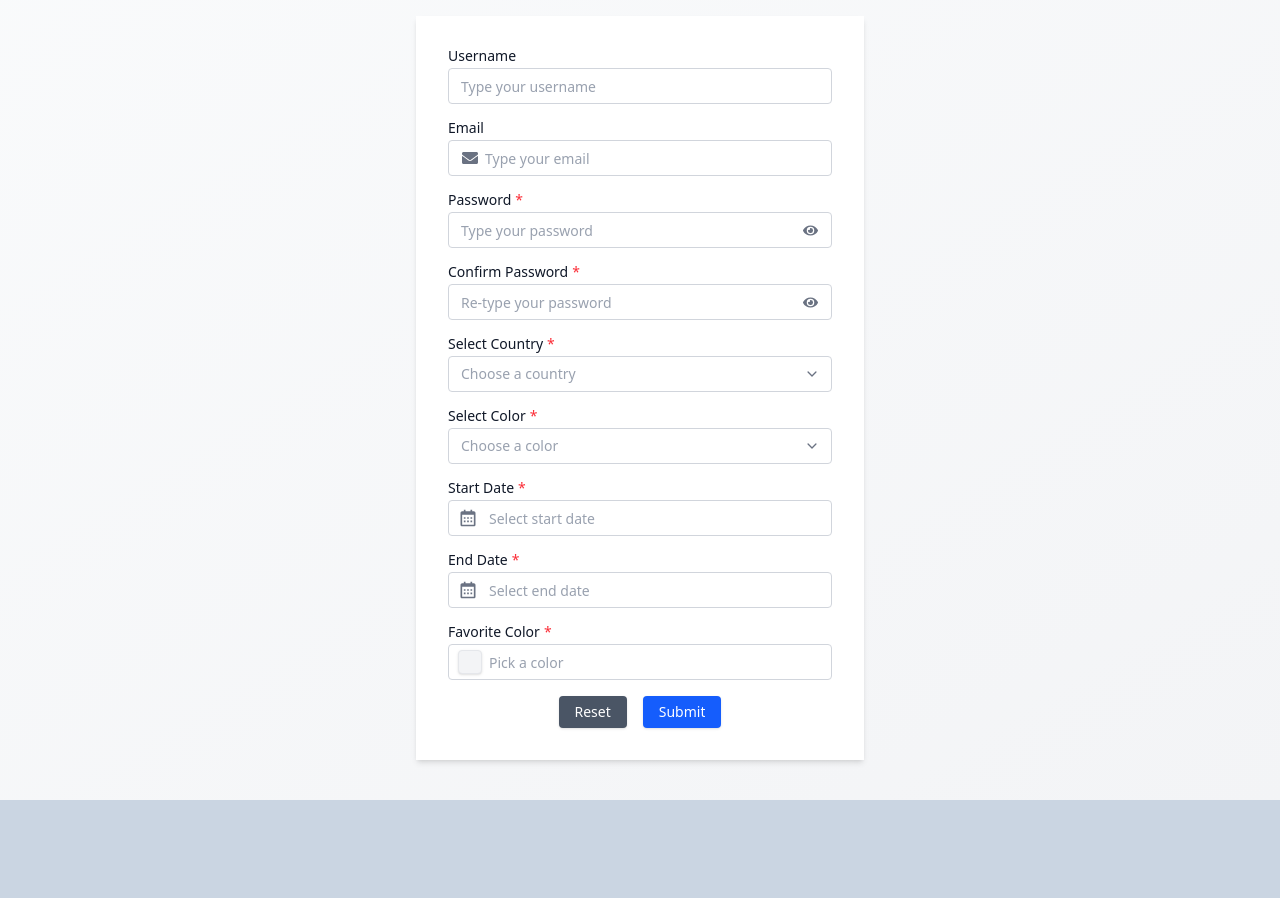
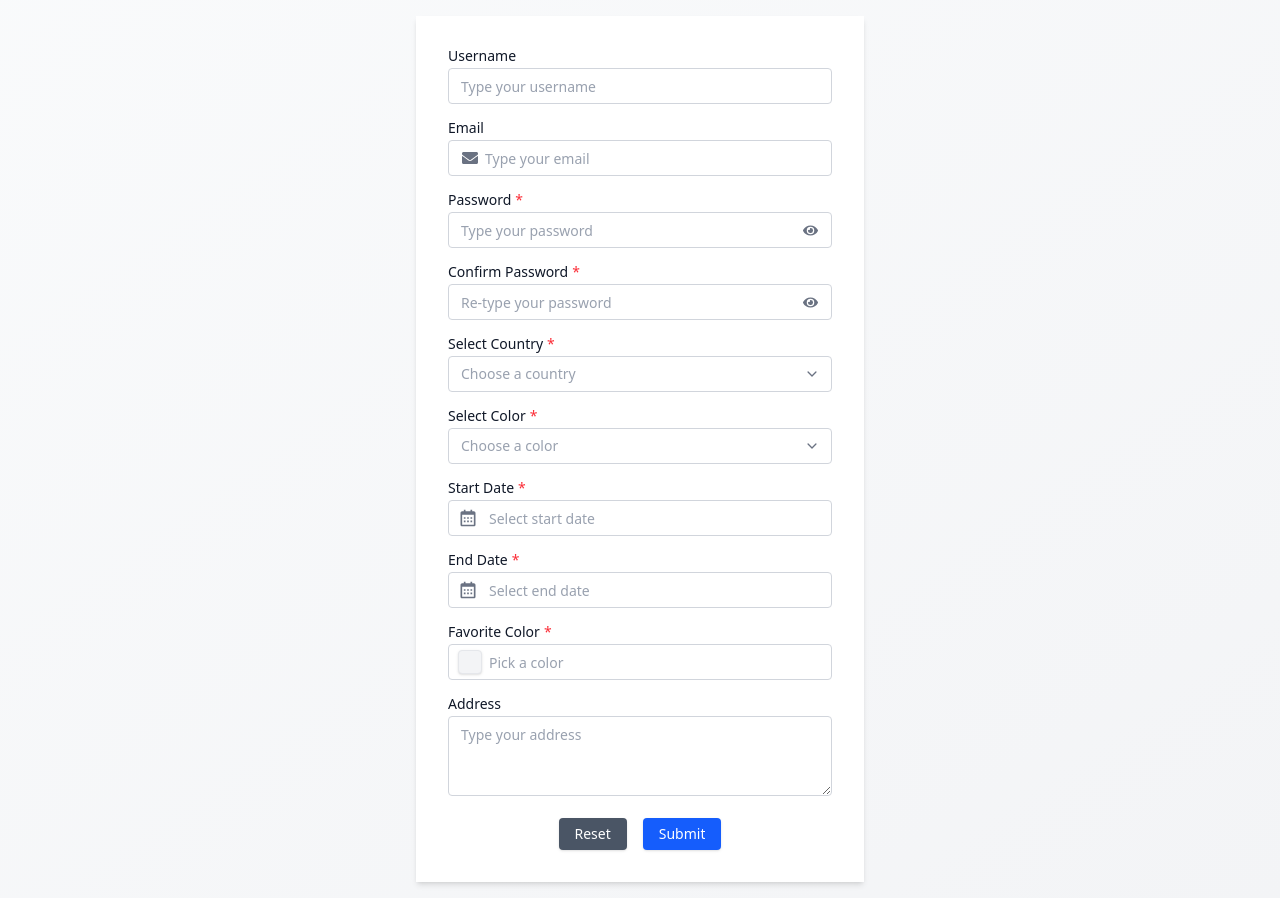
Before and after one commit to semet/syntech-component-library, a React (Vite) app: page / in a window 1280 px wide. Before the commit the page ends 800 px from the top, so only its background shows below. Built offline with nearby package versions, Linux system fonts and the light colour scheme.

Commit message:
feat: add Textarea component

```diff
--- /dev/null
+++ b/src/components/Textarea/Textarea.tsx
@@ -0,0 +1,153 @@
+import { useId, type ComponentProps } from 'react'
+import { twMerge } from 'tailwind-merge'
+import type { VariantProps } from 'tailwind-variants'
+
+import { textareaStyles } from './styles'
+
+type TextareaStylesProps = VariantProps<typeof textareaStyles>
+
+export interface TextareaClassNames {
+  wrapper?: string
+  labelWrapper?: string
+  label?: string
+  asterisk?: string
+  description?: string
+  textareaWrapper?: string
+  textarea?: string
+  errorWrapper?: string
+  error?: string
+}
+
+export interface TextareaProps
+  extends Omit<ComponentProps<'textarea'>, 'size'> {
+  label?: string
+  description?: string
+  withAsterisk?: boolean
+  error?: string
+  variant?: TextareaStylesProps['variant']
+  size?: TextareaStylesProps['size']
+  radius?: TextareaStylesProps['radius']
+  classNames?: TextareaClassNames
+  autosize?: boolean
+  minRows?: number
+  maxRows?: number
+}
+
+export default function Textarea({
+  label,
+  description,
+  withAsterisk = false,
+  error,
+  variant = 'default',
+  size = 'sm',
+  radius = 'sm',
+  disabled = false,
+  className,
+  classNames,
+  autosize = false,
+  minRows,
+  maxRows,
+  onChange,
+  ...props
+}: TextareaProps) {
+  const id = useId()
+
+  const styles = textareaStyles({
+    variant,
+    size,
+    radius,
+    hasError: !!error,
+    disabled,
+    autosize,
+  })
+
+  const handleChange = (e: React.ChangeEvent<HTMLTextAreaElement>) => {
+    if (autosize) {
+      const target = e.target
+      target.style.height = 'auto'
+
+      let newHeight = target.scrollHeight
+
+      if (minRows) {
+        const lineHeight = Number.parseInt(getComputedStyle(target).lineHeight)
+        const minHeight = lineHeight * minRows
+        newHeight = Math.max(newHeight, minHeight)
+      }
+
+      if (maxRows) {
+        const lineHeight = Number.parseInt(getComputedStyle(target).lineHeight)
+        const maxHeight = lineHeight * maxRows
+        newHeight = Math.min(newHeight, maxHeight)
+      }
+
+      target.style.height = `${newHeight}px`
+    }
+
+    onChange?.(e)
+  }
+
+  return (
+    <div className={twMerge([styles.wrapper(), classNames?.wrapper])}>
+      {label && (
+        <div
+          className={twMerge([styles.labelWrapper(), classNames?.labelWrapper])}
+        >
+          <label
+            className={twMerge([styles.label(), classNames?.label])}
+            htmlFor={id}
+          >
+            {label}
+            {withAsterisk && (
+              <span
+                className={twMerge([styles.asterisk(), classNames?.asterisk])}
+              >
+                *
+              </span>
+            )}
+          </label>
+        </div>
+      )}
+
+      {description && (
+        <div
+          className={twMerge([styles.description(), classNames?.description])}
+        >
+          {description}
+        </div>
+      )}
+
+      <div
+        className={twMerge([
+          styles.textareaWrapper(),
+          classNames?.textareaWrapper,
+        ])}
+      >
+        <textarea
+          id={id}
+          disabled={disabled}
+          className={twMerge([
+            styles.textarea(),
+            className,
+            classNames?.textarea,
+          ])}
+          onChange={handleChange}
+          rows={minRows}
+          {...props}
+        />
+
+        {error && (
+          <div
+            className={twMerge([
+              styles.errorWrapper(),
+              classNames?.errorWrapper,
+            ])}
+          >
+            <div className={twMerge([styles.error(), classNames?.error])}>
+              {error}
+            </div>
+          </div>
+        )}
+      </div>
+    </div>
+  )
+}
--- /dev/null
+++ b/src/components/Textarea/index.ts
@@ -0,0 +1,2 @@
+export { default } from './Textarea'
+export type { TextareaProps } from './Textarea'
--- /dev/null
+++ b/src/components/Textarea/styles.ts
@@ -0,0 +1,132 @@
+import { tv } from 'tailwind-variants'
+
+export const textareaStyles = tv({
+  slots: {
+    wrapper: 'flex w-full flex-col gap-1',
+    labelWrapper: 'flex items-center',
+    label: 'text-sm leading-4 font-medium text-gray-900',
+    asterisk: 'ml-1 text-red-500',
+    description: 'mb-1 text-xs text-gray-500',
+    textareaWrapper: 'relative w-full',
+    textarea:
+      'w-full resize-y text-gray-900 transition-all duration-200 outline-none placeholder:text-gray-400',
+    errorWrapper: 'absolute top-full left-0 w-full',
+    error: 'text-xs text-red-600',
+  },
+  variants: {
+    variant: {
+      default: {
+        textarea:
+          'border border-gray-300 bg-white hover:border-gray-400 focus:border-blue-400 focus:ring-1 focus:ring-blue-300',
+      },
+      filled: {
+        textarea:
+          'border border-transparent bg-gray-100 hover:bg-gray-200 focus:border-blue-400 focus:bg-white focus:ring-1 focus:ring-blue-300',
+      },
+      unstyled: {
+        textarea: 'border-none bg-transparent p-0',
+      },
+    },
+    size: {
+      xs: {
+        textarea: 'min-h-16 py-1.5 text-xs',
+      },
+      sm: {
+        textarea: 'min-h-20 py-2 text-sm',
+      },
+      md: {
+        textarea: 'min-h-24 py-2.5 text-base',
+      },
+      lg: {
+        textarea: 'min-h-28 py-3 text-lg',
+      },
+      xl: {
+        textarea: 'min-h-32 py-3.5 text-xl',
+      },
+    },
+    radius: {
+      xs: {
+        textarea: 'rounded-xs',
+      },
+      sm: {
+        textarea: 'rounded-sm',
+      },
+      md: {
+        textarea: 'rounded-md',
+      },
+      lg: {
+        textarea: 'rounded-lg',
+      },
+      xl: {
+        textarea: 'rounded-xl',
+      },
+    },
+    hasError: {
+      true: {
+        textarea:
+          'border-red-500 focus:border-red-400 focus:ring-1 focus:ring-red-300',
+      },
+    },
+    disabled: {
+      true: {
+        textarea: 'cursor-not-allowed bg-gray-50 opacity-60',
+      },
+    },
+    autosize: {
+      true: {
+        textarea: 'resize-none overflow-hidden',
+      },
+      false: {},
+    },
+  },
+  compoundVariants: [
+    {
+      variant: 'default',
+      size: 'xs',
+      class: {
+        textarea: 'px-2',
+      },
+    },
+    {
+      variant: 'default',
+      size: 'sm',
+      class: {
+        textarea: 'px-3',
+      },
+    },
+    {
+      variant: 'default',
+      size: ['md', 'lg', 'xl'],
+      class: {
+        textarea: 'px-4',
+      },
+    },
+    {
+      variant: 'filled',
+      size: 'xs',
+      class: {
+        textarea: 'px-2',
+      },
+    },
+    {
+      variant: 'filled',
+      size: 'sm',
+      class: {
+        textarea: 'px-3',
+      },
+    },
+    {
+      variant: 'filled',
+      size: ['md', 'lg', 'xl'],
+      class: {
+        textarea: 'px-4',
+      },
+    },
+  ],
+  defaultVariants: {
+    variant: 'default',
+    size: 'sm',
+    radius: 'sm',
+    autosize: false,
+  },
+})
--- a/src/components/index.ts
+++ b/src/components/index.ts
@@ -5,3 +5,4 @@ export { default as DatePicker } from './DatePicker'
 export { default as Select } from './Select'
 export { default as ColorPicker } from './ColorPicker'
 export { default as PasswordInput } from './PasswordInput'
+export { default as Textarea } from './Textarea'
--- a/src/examples/SimpleFormExample.tsx
+++ b/src/examples/SimpleFormExample.tsx
@@ -12,6 +12,7 @@ import type {
 } from '@/components/ComboBox/ComboBox'
 import ComboBox from '@/components/ComboBox/ComboBox'
 import PasswordInput from '@/components/PasswordInput/PasswordInput'
+import Textarea from '@/components/Textarea'
 
 type ColorOption = {
   label: string
@@ -122,6 +123,7 @@ const schema = z
     start_date: z.date().optional(),
     end_date: z.date().optional(),
     favorite_color: z.string(),
+    address: z.string().optional(),
   })
   .refine((data) => data.password === data.confirm_password, {
     message: 'Passwords do not match',
@@ -268,6 +270,13 @@ export default function SimpleFormExample() {
             )}
           />
 
+          <Textarea
+            label="Address"
+            placeholder="Type your address"
+            {...register('address')}
+            error={errors.address?.message as string}
+          />
+
           <div className="flex justify-center gap-4">
             <Button
               type="reset"
--- a/src/index.ts
+++ b/src/index.ts
@@ -6,6 +6,7 @@ export { default as TextInput } from './components/TextInput'
 export { default as DatePicker } from './components/DatePicker'
 export { default as Select } from './components/Select'
 export { default as PasswordInput } from './components/PasswordInput'
+export { default as Textarea } from './components/Textarea'
 export { default as ColorPicker } from './components/ColorPicker'
 export {
   toast,
```
Also changed, not shown: 1 other file (tests, documents, lock files or other folders).
